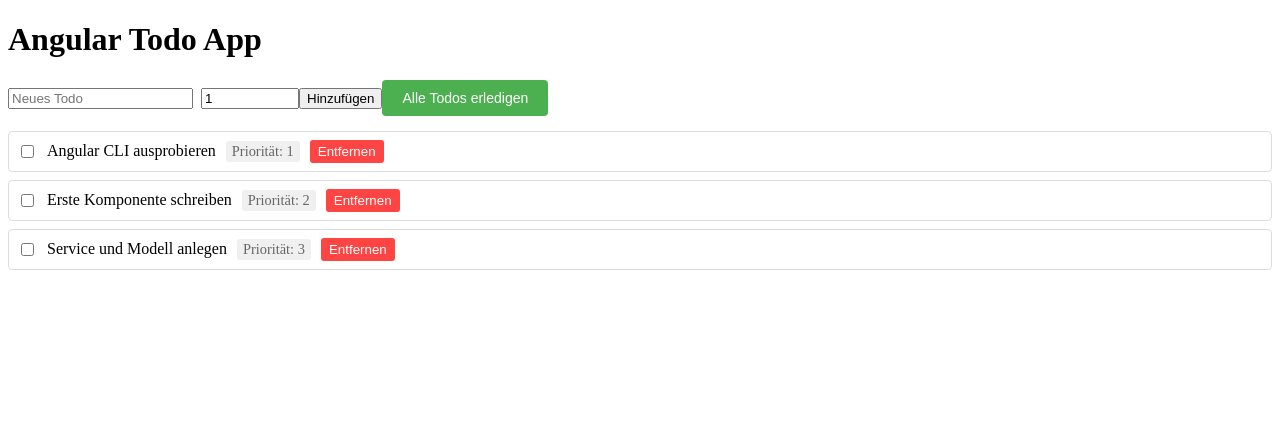
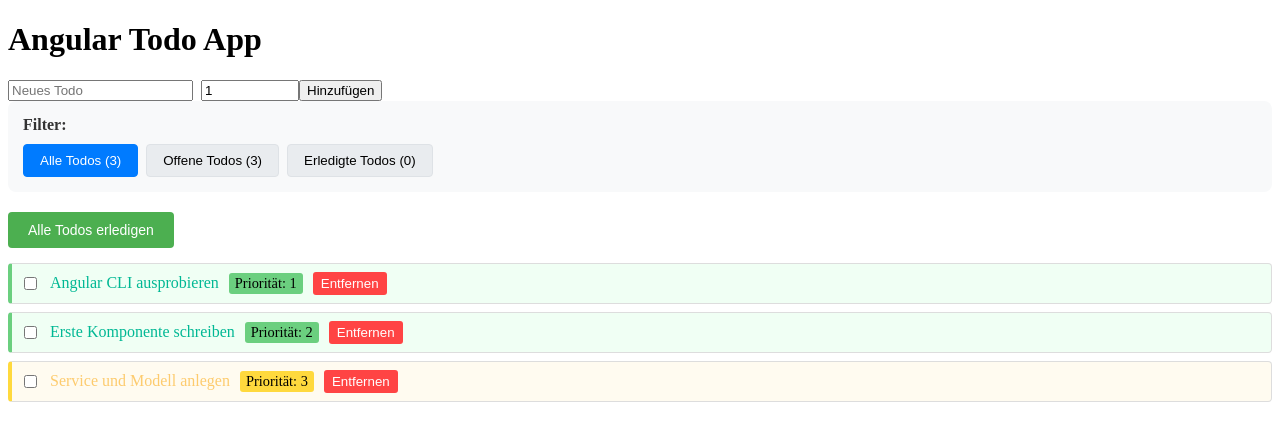
Before and after one commit to JohnnyFastfox/todo-app, an Angular app: page / in a window 1280 px wide. Shown: the top 440 px of the page. Built offline with nearby package versions, Linux system fonts and the light colour scheme.

Commit message:
feat: add notification when all todos completed, a filer to change display of todos and dynamic css classes and styles

```diff
--- a/src/app/todos/todo-item/todo-item.component.html
+++ b/src/app/todos/todo-item/todo-item.component.html
@@ -1,6 +1,31 @@
-<li>
+<li [ngClass]="{
+    'high-priority': todo.priority > 5,
+    'medium-priority': todo.priority > 2 && todo.priority <= 5,
+    'low-priority': todo.priority <= 2,
+    'completed-todo': todo.completed
+  }">
     <input type="checkbox" [checked]="todo.completed" (change)="onToggle()" />
-    <span [ngClass]="{ completed: todo.completed }">{{ todo.title }}</span>
-    <span class="priority">Priorität: {{ todo.priority }}</span>
+
+    <!-- [ngClass] for dynamic CSS classes -->
+    <span [ngClass]="{
+      'completed': todo.completed,
+      'high-priority-text': todo.priority > 5,
+      'medium-priority-text': todo.priority > 2 && todo.priority <= 5,
+      'low-priority-text': todo.priority <= 2
+    }">
+      {{ todo.title }}
+    </span>
+
+    <!-- [ngStyle] for dynamic inline styles -->
+    <span class="priority"
+          [ngStyle]="{
+            'background-color': todo.priority > 5 ? '#ff6b6b' :
+                               todo.priority > 2 ? '#ffd93d' : '#6bcf7f',
+            'color': todo.priority > 5 ? 'white' : 'black',
+            'font-weight': todo.priority > 5 ? 'bold' : 'normal'
+          }">
+      Priorität: {{ todo.priority }}
+    </span>
+
     <button (click)="onRemove()">Entfernen</button>
 </li>
--- a/src/app/todos/todo-item/todo-item.component.scss
+++ b/src/app/todos/todo-item/todo-item.component.scss
@@ -6,6 +6,7 @@
   padding: 8px;
   border: 1px solid #ddd;
   border-radius: 4px;
+  transition: all 0.2s ease;
 }
 
 .completed {
@@ -14,11 +15,10 @@
 }
 
 .priority {
-  background-color: #f0f0f0;
   padding: 2px 6px;
   border-radius: 3px;
   font-size: 0.9em;
-  color: #666;
+  transition: all 0.2s ease;
 }
 
 button {
@@ -33,3 +33,38 @@
 button:hover {
   background-color: #cc0000;
 }
+
+/* Priority-based styling */
+.high-priority {
+  border-left: 4px solid #ff6b6b;
+  background-color: #fff5f5;
+}
+
+.medium-priority {
+  border-left: 4px solid #ffd93d;
+  background-color: #fffbf0;
+}
+
+.low-priority {
+  border-left: 4px solid #6bcf7f;
+  background-color: #f0fff4;
+}
+
+.completed-todo {
+  opacity: 0.7;
+  background-color: #f8f9fa;
+}
+
+.high-priority-text {
+  font-weight: bold;
+  color: #d63031;
+}
+
+.medium-priority-text {
+  font-weight: 500;
+  color: #fdcb6e;
+}
+
+.low-priority-text {
+  color: #00b894;
+}
--- a/src/app/todos/todo-list/todo-list.component.html
+++ b/src/app/todos/todo-list/todo-list.component.html
@@ -1,5 +1,52 @@
-<button (click)="completeAllTodos()" class="complete-all-btn">Alle Todos erledigen</button>
-<ul>
-    <app-todo-item *ngFor="let todo of todos" [todo]="todo" (toggle)="onToggle(todo.id)" (remove)="onRemove(todo.id)">
+<!-- *ngIf: Show message when no todos exist -->
+<div *ngIf="todos.length === 0" class="no-todos-message">
+  <h3>Keine Todos vorhanden!</h3>
+  <p>Erstelle deine erste Aufgabe oben im Formular.</p>
+</div>
+
+<!-- *ngIf: Show completion message when all todos are done -->
+<div *ngIf="todos.length > 0 && getCompletedCount() === getTotalCount()" class="all-completed-message">
+  <h3>Alle Aufgaben erledigt!</h3>
+  <p>Du hast alle {{ getTotalCount() }} Todos erfolgreich abgeschlossen!</p>
+</div>
+
+<!-- Filter buttons - individual buttons for each state -->
+<div class="filter-section">
+  <h4>Filter:</h4>
+  <button (click)="setFilter('all')"
+          [ngClass]="{ 'active': filter === 'all' }"
+          class="filter-btn">
+    Alle Todos ({{ getTotalCount() }})
+  </button>
+  <button (click)="setFilter('open')"
+          [ngClass]="{ 'active': filter === 'open' }"
+          class="filter-btn">
+    Offene Todos ({{ getTotalCount() - getCompletedCount() }})
+  </button>
+  <button (click)="setFilter('done')"
+          [ngClass]="{ 'active': filter === 'done' }"
+          class="filter-btn">
+    Erledigte Todos ({{ getCompletedCount() }})
+  </button>
+</div>
+
+<!-- Complete all button with *ngIf -->
+<button *ngIf="todos.length > 0 && getCompletedCount() < getTotalCount()"
+        (click)="completeAllTodos()"
+        class="complete-all-btn">
+  Alle Todos erledigen
+</button>
+
+<!-- Todo list with filtered todos -->
+<ul *ngIf="getFilteredTodos().length > 0">
+    <app-todo-item *ngFor="let todo of getFilteredTodos()"
+                   [todo]="todo"
+                   (toggle)="onToggle(todo.id)"
+                   (remove)="onRemove(todo.id)">
     </app-todo-item>
 </ul>
+
+<!-- *ngIf: Show message when filter returns no results -->
+<div *ngIf="todos.length > 0 && getFilteredTodos().length === 0" class="no-filtered-todos">
+  <p>Keine Todos für den ausgewählten Filter gefunden.</p>
+</div>
--- a/src/app/todos/todo-list/todo-list.component.scss
+++ b/src/app/todos/todo-list/todo-list.component.scss
@@ -18,3 +18,61 @@
   padding: 0;
   margin: 0;
 }
+
+.filter-section {
+  margin-bottom: 20px;
+  padding: 15px;
+  background-color: #f8f9fa;
+  border-radius: 8px;
+}
+
+.filter-section h4 {
+  margin: 0 0 10px 0;
+  color: #333;
+}
+
+.filter-btn {
+  background-color: #e9ecef;
+  border: 1px solid #dee2e6;
+  padding: 8px 16px;
+  margin-right: 8px;
+  border-radius: 4px;
+  cursor: pointer;
+  transition: all 0.2s;
+}
+
+.filter-btn:hover {
+  background-color: #dee2e6;
+}
+
+.filter-btn.active {
+  background-color: #007bff;
+  color: white;
+  border-color: #007bff;
+}
+
+.no-todos-message, .all-completed-message, .no-filtered-todos {
+  text-align: center;
+  padding: 30px;
+  background-color: #f8f9fa;
+  border-radius: 8px;
+  margin: 20px 0;
+}
+
+.all-completed-message {
+  background-color: #d4edda;
+  border: 1px solid #c3e6cb;
+  color: #155724;
+}
+
+.no-todos-message {
+  background-color: #fff3cd;
+  border: 1px solid #ffeaa7;
+  color: #856404;
+}
+
+.no-filtered-todos {
+  background-color: #f8d7da;
+  border: 1px solid #f5c6cb;
+  color: #721c24;
+}
--- a/src/app/todos/todo-list/todo-list.component.ts
+++ b/src/app/todos/todo-list/todo-list.component.ts
@@ -12,6 +12,7 @@
 })
 export class TodoListComponent implements OnInit {
   todos: TodoModel[] = [];
+  filter: 'all' | 'open' | 'done' = 'all';
 
   constructor(private todoService: TodoService) {}
 
@@ -38,4 +39,27 @@
     this.todoService.completeAllTodos();
     this.todos = this.todoService.getTodos();
   }
+
+  setFilter(newFilter: 'all' | 'open' | 'done'): void {
+    this.filter = newFilter;
+  }
+
+  getFilteredTodos(): TodoModel[] {
+    switch (this.filter) {
+      case 'open':
+        return this.todos.filter(todo => !todo.completed);
+      case 'done':
+        return this.todos.filter(todo => todo.completed);
+      default:
+        return this.todos;
+    }
+  }
+
+  getCompletedCount(): number {
+    return this.todos.filter(todo => todo.completed).length;
+  }
+
+  getTotalCount(): number {
+    return this.todos.length;
+  }
 }
```
